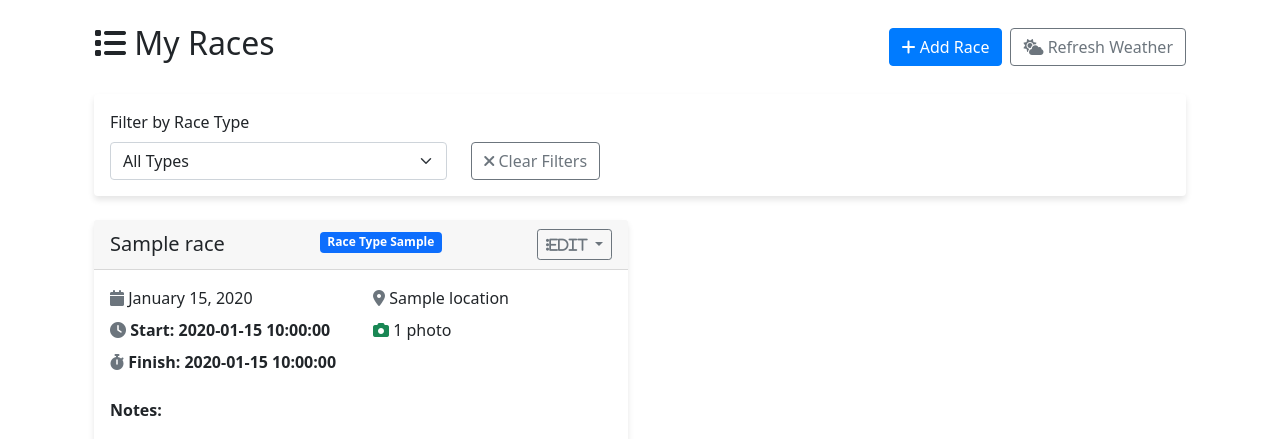
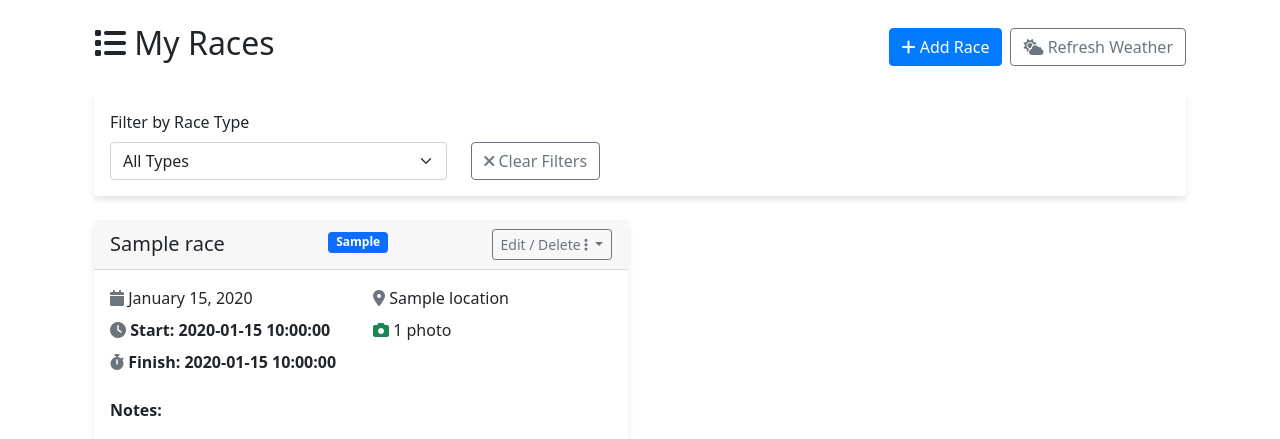
Before and after one commit to yancmo1/server-stack-monorepo-v2, a Flask app: template apps/5k-tracker-pwa/templates/races.html in a window 1280 px wide. Shown: the part 56-495 px from the top of the page. Run offline with Flask 3, Linux system fonts and the light colour scheme; the template is opened without the code that fills it: most values are stand-ins (such as "Sample title", 1, 10 or a date in 2020); some libraries are stand-ins or nearby versions.

Commit message:
5k-tracker-pwa: 1 file(s) updated - 5k-tracker-pwa/templates/races.html

```diff
--- a/apps/5k-tracker-pwa/templates/races.html
+++ b/apps/5k-tracker-pwa/templates/races.html
@@ -51,13 +51,13 @@
                         <div class="card-header d-flex justify-content-between align-items-center">
                             <h5 class="mb-0">{{ race.race_name }}</h5>
                             <p class="mb-2">
-                                <span class="badge bg-primary">Race Type {{ race.race_type }}</span>
+                                <span class="badge bg-primary">{{ race.race_type }}</span>
                             </p>
 
                             <div class="dropdown">
                                 <button class="btn btn-outline-secondary btn-sm dropdown-toggle" type="button"
                                         data-bs-toggle="dropdown">
-                                    <i class="fas fa-ellipsis-v">EDIT</i>
+                                    Edit / Delete <i class="fas fa-ellipsis-v"></i>
                                 </button>
                                 <ul class="dropdown-menu">
                                     <li><a class="dropdown-item" href="{{ url_for('edit_race', race_id=race.id) }}">
```
